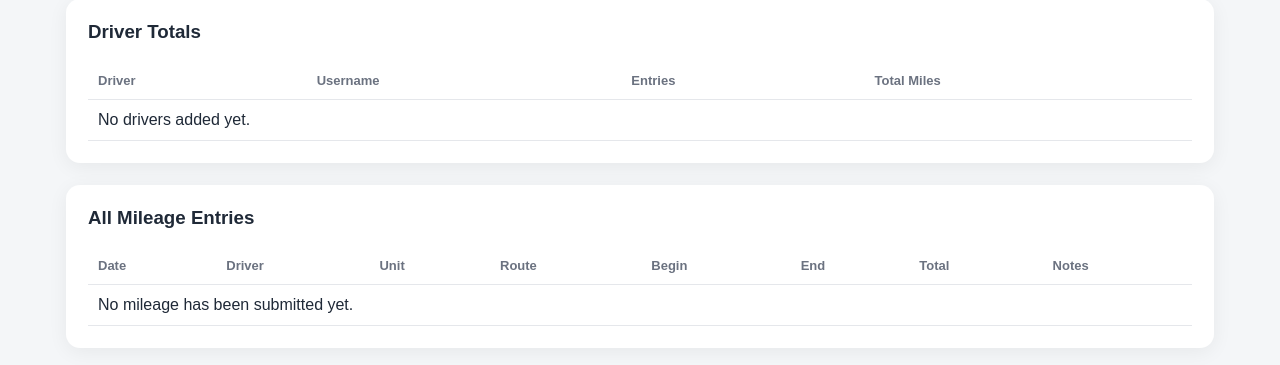
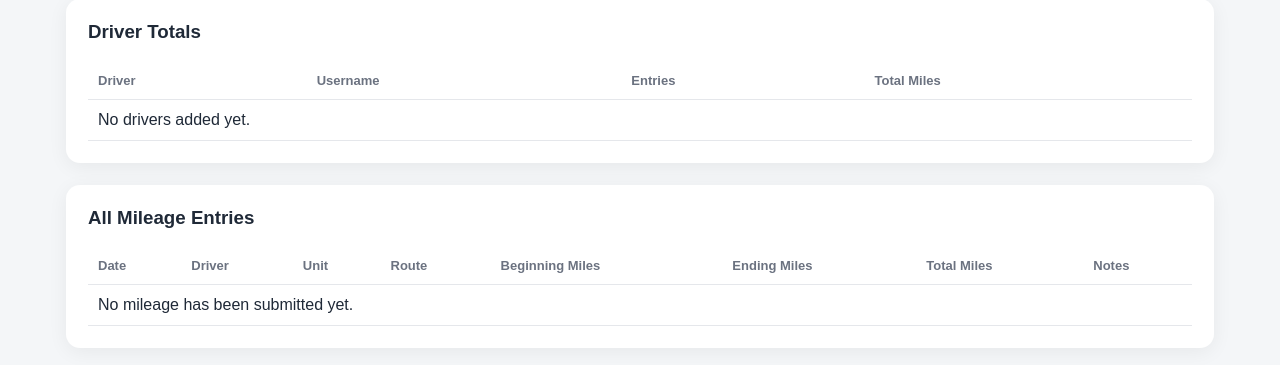
Before and after one commit to WellerTT/tnt-mileage-app, a Flask app: page /admin in a window 1280 px wide. Shown: the part 262-627 px from the top of the page. Run offline with Flask 3, Linux system fonts and the light colour scheme; the visitor is signed in with stand-in values (Sample User, id 1); data comes from the database, SQL or seed files in the repository; data that the repository does not hold is empty.

Commit message:
Update admin.html

```diff
--- a/templates/admin.html
+++ b/templates/admin.html
@@ -44,7 +44,7 @@
     <table>
         <thead>
             <tr>
-                <th>Date</th><th>Driver</th><th>Unit</th><th>Route</th><th>Begin</th><th>End</th><th>Total</th><th>Notes</th>
+                <th>Date</th><th>Driver</th><th>Unit</th><th>Route</th><th>Beginning Miles</th><th>Ending Miles</th><th>Total Miles</th><th>Notes</th>
             </tr>
         </thead>
         <tbody>
```
